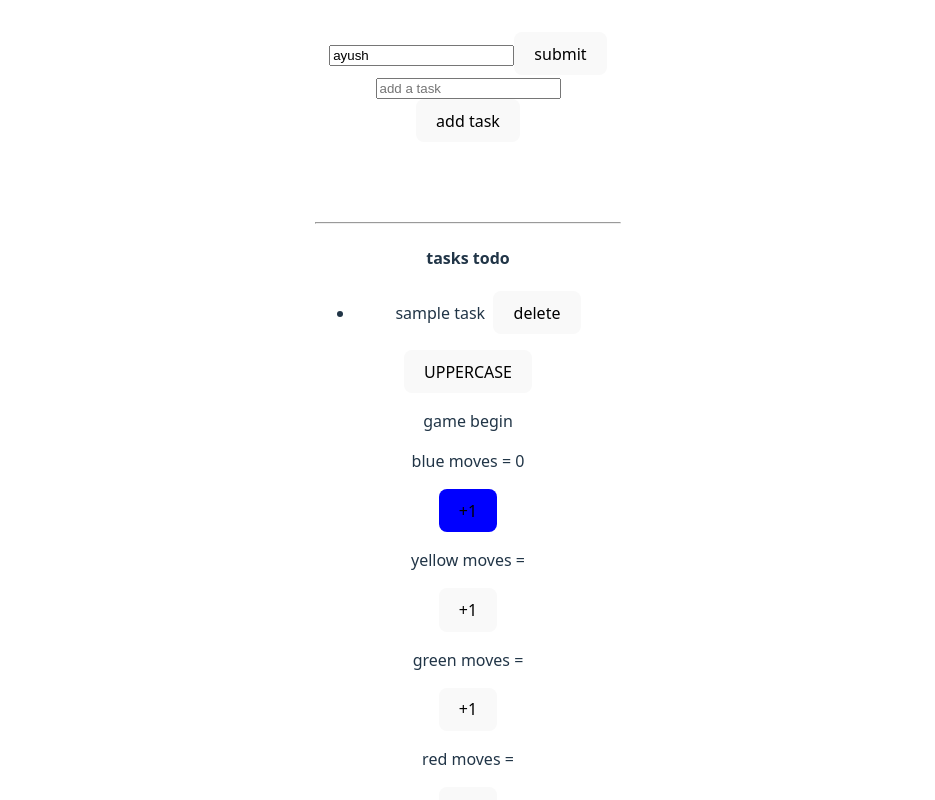
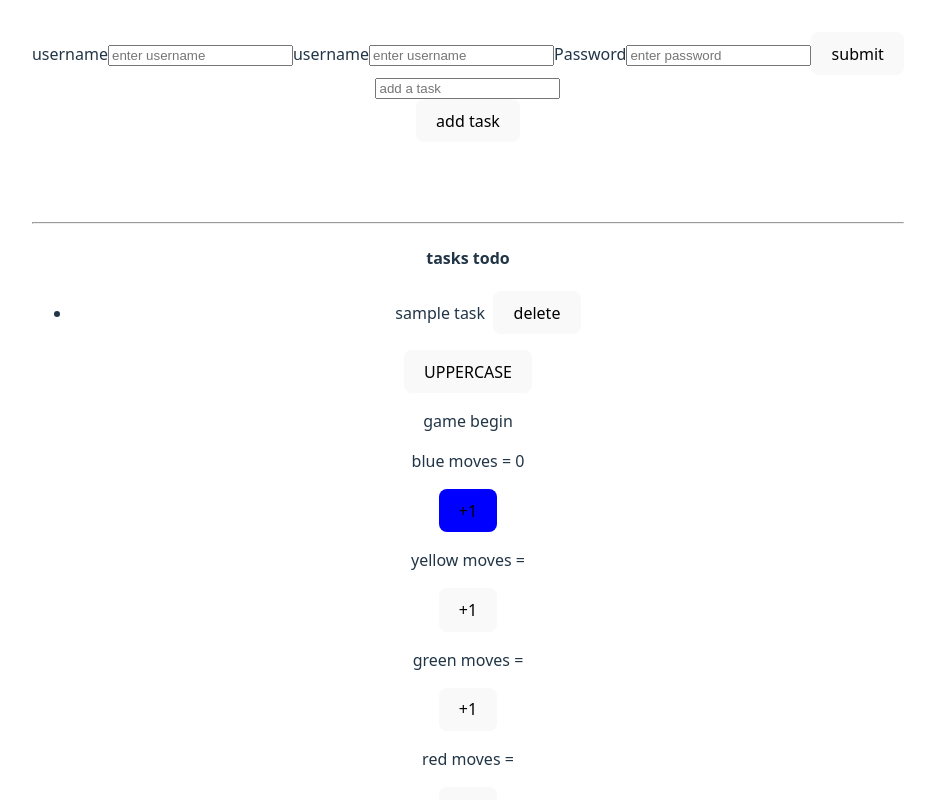
Before and after one commit to ayushk7042/React, a React (Vite) app: page / in a window 1280 px wide. Shown: the top 800 px of the page, without its empty margins (172-1107 px from the left). Built offline with nearby package versions, Linux system fonts and the light colour scheme.

Commit message:
mulipleform

```diff
--- a/src/Form.jsx
+++ b/src/Form.jsx
@@ -1,14 +1,44 @@
 import { useState} from "react";
 
 export default function Form() {
-    let[fullName, setFullName] = useState('ayush');
+    let [formData, setFormData] = useState({
+        fullName: "",
+        username: "",
+        password: "",
+    })
 
-    let handleNameChange = (event) => {
-        setFullName(event.target.value);
+    let handleInputChange = (event) => {
+        setFormData((currData) => {
+            return { ...currData, [event.target.name]: event.target.value};
+        });
+    }
+
+    let handleSubmit = (event) => {
+        event.preventDefault();
+        console.log(formData);
+        setFormData({
+            fullName: "",
+            username: "",
+            password: "",
+        })
     }
 
     return (
-        <form > <input placeholder="enter full name" type= "text" value= {fullName} onChange= {handleNameChange}/>
+  <form onSubmit= {handleSubmit}>
+            <label htmlfor="fullName">username</label>
+             <input placeholder="enter username " type= "text" value= {formData.fullName} id= "fullName" name= "fullName" onChange= {handleInputChange} />
+
+
+
+
+            <label htmlFor="username">username</label>
+             <input placeholder="enter username " type= "text" value= {formData.username} id= "username" name= "username" onChange= {handleInputChange} />
+
+
+
+            <label htmlFor="password">Password</label>
+             <input placeholder="enter password" type= "password" value= {formData.password} id= "password" name= "password"
+              onChange= {handleInputChange} />
         <button> submit</button> </form>
     )
 }
```
